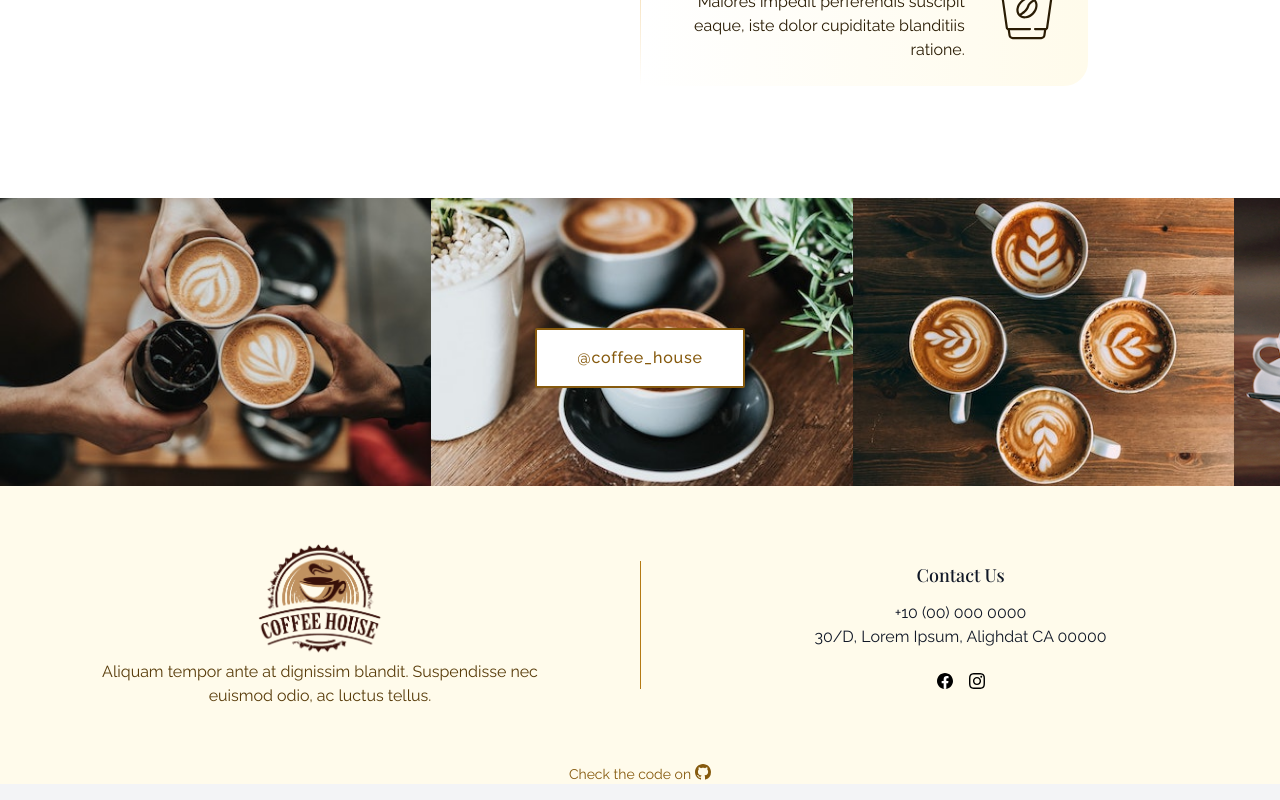
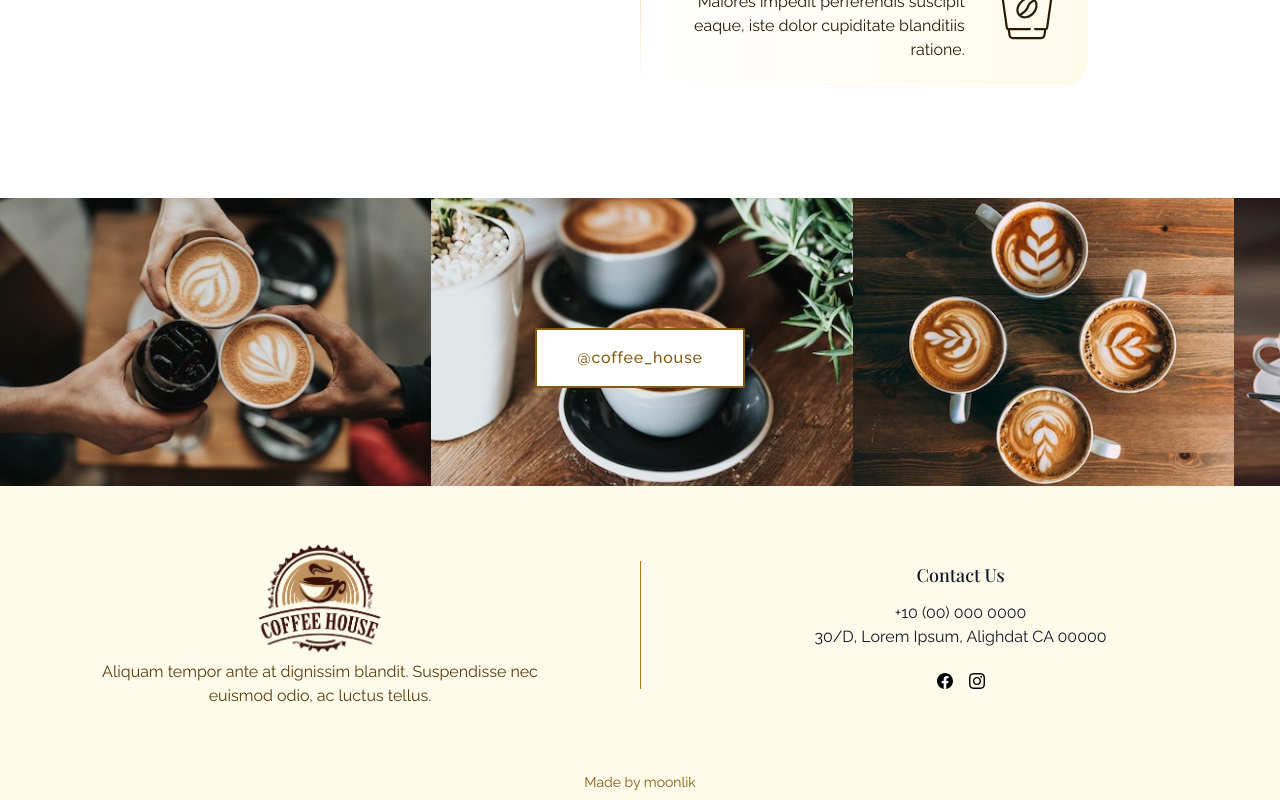
Before and after one commit to moonlik/coffee-shop-project, a React (Create React App) app: page / in a window 1280 px wide. Shown: the part 4014-4814 px from the top of the page. Built offline with nearby package versions, Linux system fonts and the light colour scheme.

Commit message:
Update footer

```diff
--- a/src/Footer.js
+++ b/src/Footer.js
@@ -27,11 +27,8 @@ export default function Footer() {
                     </div>
                 </div>
             </div>
-            <div className="flex justify-center text-brown-600 gap-1">
-                <p className="text-sm">Check the code on </p>
-                <a href="https://github.com/moonlik/coffee-shop-project">
-                    <svg className="w-4" viewBox="0 0 16 16" fill="currentColor"><path fillRule="evenodd" d="M8 0C3.58 0 0 3.58 0 8c0 3.54 2.29 6.53 5.47 7.59.4.07.55-.17.55-.38 0-.19-.01-.82-.01-1.49-2.01.37-2.53-.49-2.69-.94-.09-.23-.48-.94-.82-1.13-.28-.15-.68-.52-.01-.53.63-.01 1.08.58 1.23.82.72 1.21 1.87.87 2.33.66.07-.52.28-.87.51-1.07-1.78-.2-3.64-.89-3.64-3.95 0-.87.31-1.59.82-2.15-.08-.2-.36-1.02.08-2.12 0 0 .67-.21 2.2.82.64-.18 1.32-.27 2-.27.68 0 1.36.09 2 .27 1.53-1.04 2.2-.82 2.2-.82.44 1.1.16 1.92.08 2.12.51.56.82 1.27.82 2.15 0 3.07-1.87 3.75-3.65 3.95.29.25.54.73.54 1.48 0 1.07-.01 1.93-.01 2.2 0 .21.15.46.55.38A8.013 8.013 0 0016 8c0-4.42-3.58-8-8-8z"></path></svg>
-                </a>
+            <div className="text-brown-600 text-center py-2">
+                <p className="text-sm">Made by <a href="https://github.com/moonlik">moonlik</a></p>
             </div>
         </div>
 
```
